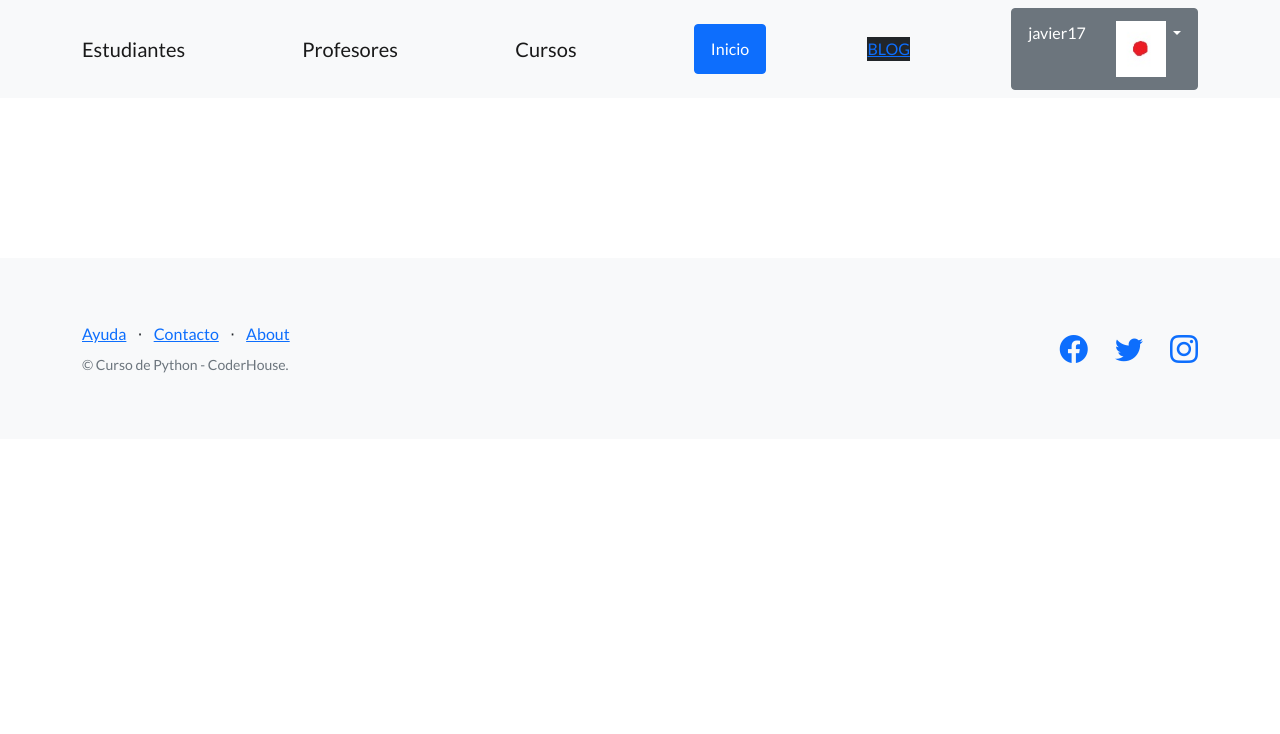
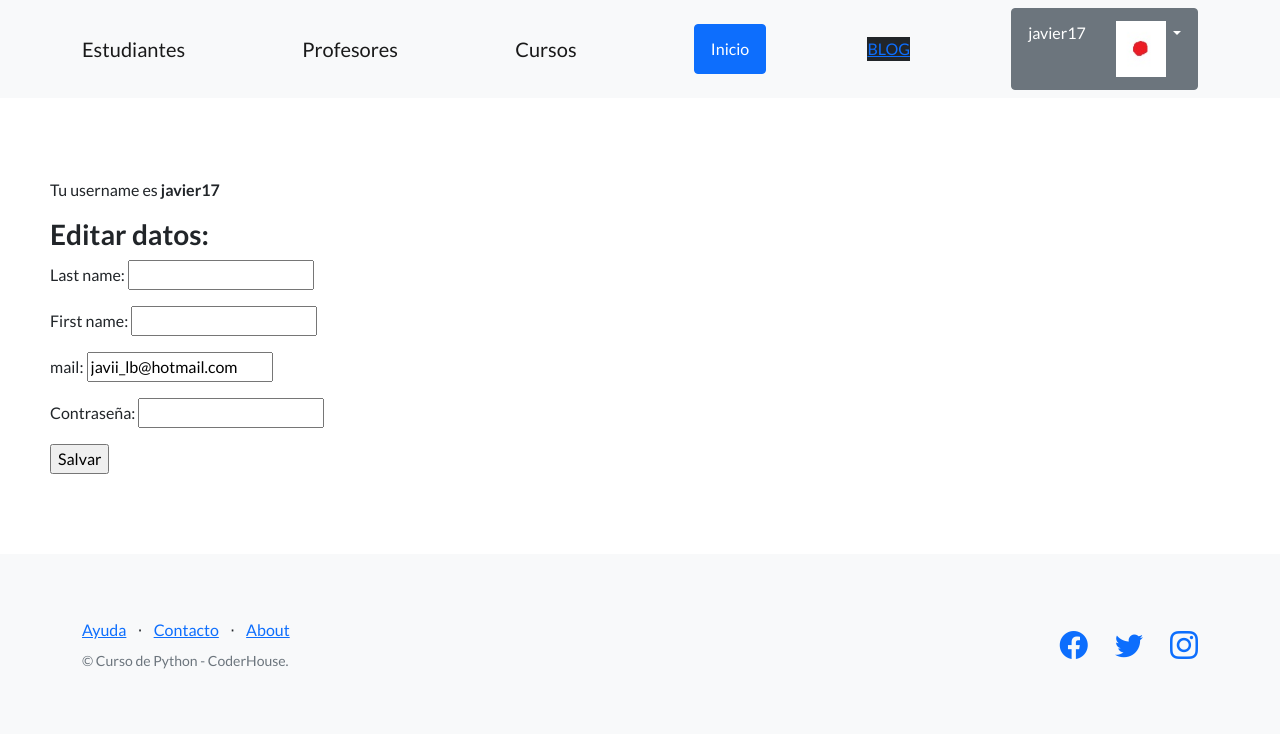
Before and after one commit to Javi-1997/proyectogit_1, a Django app: page /plataforma/editar-Perfil in a window 1280 px wide. Shown: the top 734 px of the page. Run offline with Django 4.2, Linux system fonts and the light colour scheme; a user stored in the database is signed in; data comes from the database, SQL or seed files in the repository; both versions use the stored data as it was after the commit; some libraries are stand-ins or nearby versions.

Commit message:
editar datos funciona!

```diff
--- a/estudiantes/forms.py
+++ b/estudiantes/forms.py
@@ -59,6 +59,8 @@ class AvatarFormulario(forms.ModelForm):
 
 class UserUpdateForm(forms.ModelForm):
 
+    email= forms.EmailField(label='mail')
+    password1 = forms.CharField(label='Contraseña', widget=forms.PasswordInput)
     class Meta:
         model = User
         fields = ['last_name', 'first_name', 'email']
--- a/estudiantes/templates/estudiantes/formulario_perfil.html
+++ b/estudiantes/templates/estudiantes/formulario_perfil.html
@@ -1,26 +1,12 @@
 {% extends "estudiantes/base.html" %}
 
-{% load static %}
+{% block contenido %}
 
-{% block contenidoQueCambia %}
-
-    <!--Aquí va lo que cambia, y lo asociado a está vista :) -->
-    <h1>Formulario - Editar Perfil</h1>
-    <h1>De {{usuario}}</h1>
-
-
-    <form action="" method="POST">{% csrf_token %}
-
-        <!-- Acá está la magia de Django-->
-
-        <table>
-
-            {{ miFormulario.as_table }}
-
-        </table>
-
-        <input type="submit", value="Enviar">
-
-    </form>
-
-{% endblock %}
+<p>Tu username es <b>{{ object.username }}</b></p>
+<h3>Editar datos:</h3>
+<form method="post">
+  {% csrf_token %}
+  {{ form.as_p }}
+  <input type="submit" value="Salvar"/>
+</form>
+{% endblock contenido %}
```
Also changed, not shown: db.sqlite3.
